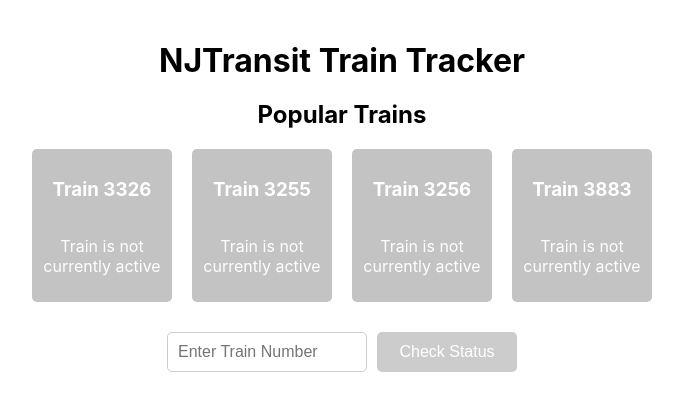
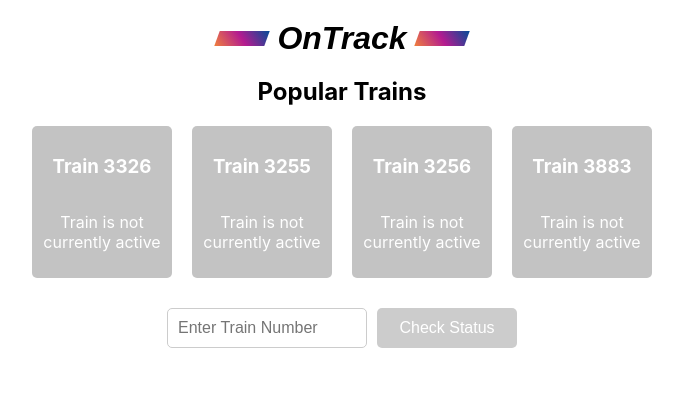
Before and after one commit to Anantesh-Mohapatra/OnTrack-Docker, a React (Create React App) app: page / in a window 1280 px wide. Shown: the top 410 px of the page, without its empty margins (298-981 px from the left). Built offline with nearby package versions, Linux system fonts and the light colour scheme; no server answers.

Commit message:
Status Visual Update Pt.5

```diff
--- a/src/App.js
+++ b/src/App.js
@@ -13,7 +13,11 @@
 
   return (
     <div style={styles.container}>
-      <h1 style={styles.title}>NJTransit Train Tracker</h1>
+      <div style={styles.titleContainer}>
+        <div style={styles.strip}></div>
+        <h1 style={styles.title}>OnTrack</h1>
+        <div style={styles.strip}></div>
+      </div>
 
       {/* Add the PopularTrains component */}
       <PopularTrains onSelectTrain={handleSelectTrain} />
@@ -31,9 +35,23 @@
     margin: '0 auto',
     maxWidth: '800px',
   },
+  titleContainer: {
+    display: 'flex',
+    alignItems: 'center',
+    justifyContent: 'center',
+    marginBottom: '20px',
+  },
   title: {
-    marginBottom: '20px',
-    textAlign: 'center',
+    fontFamily: 'Arial, sans-serif',
+    fontStyle: 'italic',
+    fontSize: '2em',
+    margin: '0 10px',
+  },
+  strip: {
+    width: '50px',
+    height: '15px',
+    background: 'linear-gradient(45deg, #f0803d, #b31b90, #014c97)',
+    transform: 'skewX(-20deg)',
   },
 };
 
```
